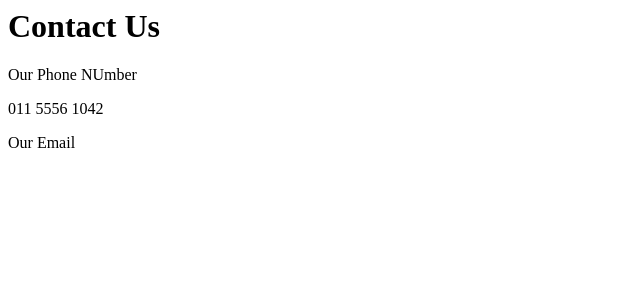
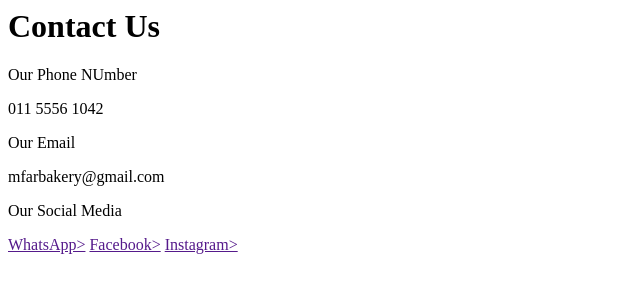
Before and after one commit to Farish2010/fed-project, a plain HTML site: page contact.html in a window 1280 px wide. Shown: the whole page, without its empty margins (0-640 px from the left). Drawn offline with Linux system fonts and the light colour scheme.

Commit message:
Update contact.html

```diff
--- a/contact.html
+++ b/contact.html
@@ -11,8 +11,16 @@
     </div>
     <div class="email_contact">
       <p>Our Email</p>
-      <p></p>
+      <p>mfarbakery@gmail.com</p>
     </div>
+     <div class="social_contact">
+        <p>Our Social Media</p>
+        <span class="social_media">
+           <a href="">WhatsApp></a>
+           <a href="">Facebook></a>
+           <a href="">Instagram></a>
+        </span>
+     </div>
   </main>
 </body>
 </html>
```
